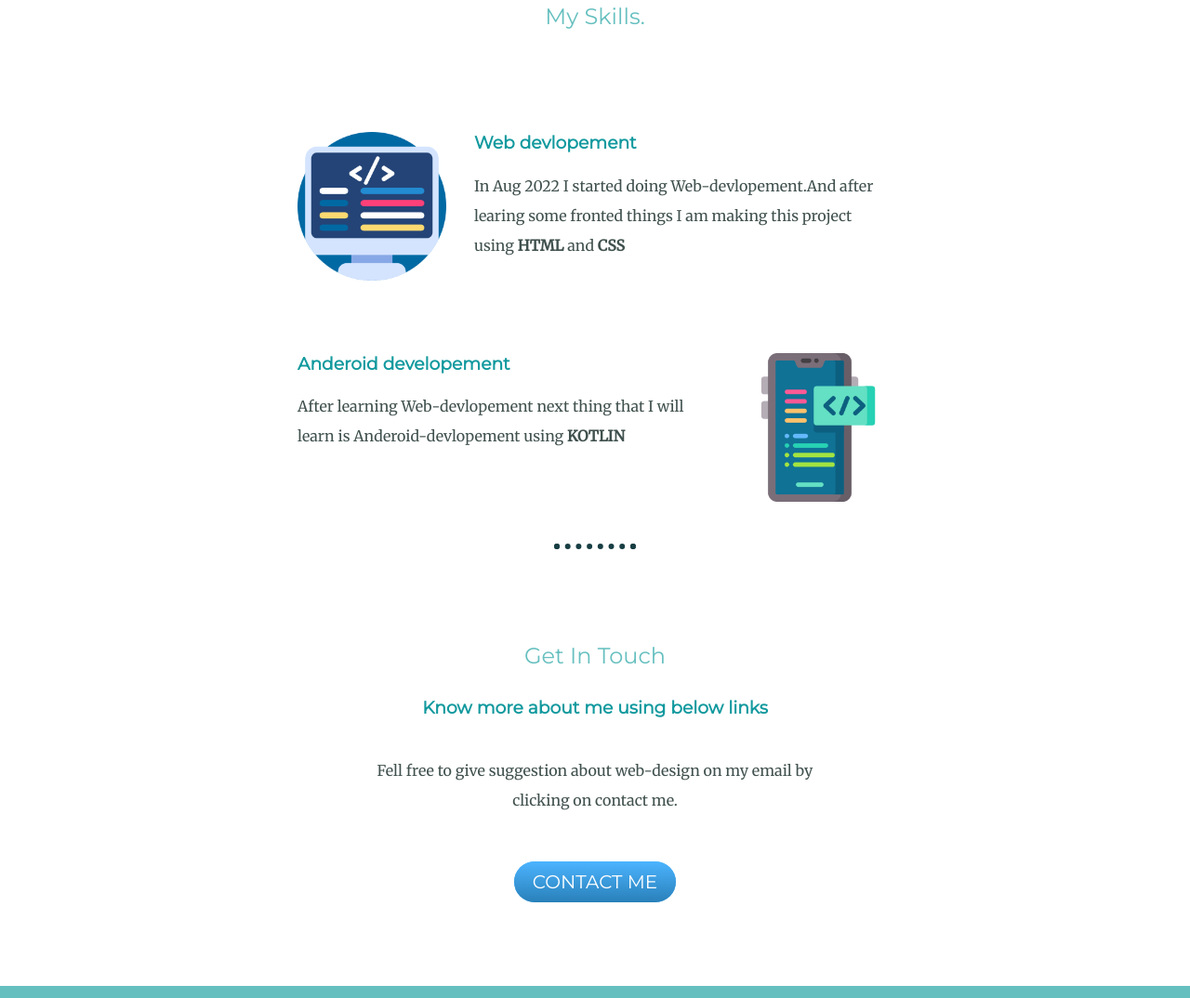
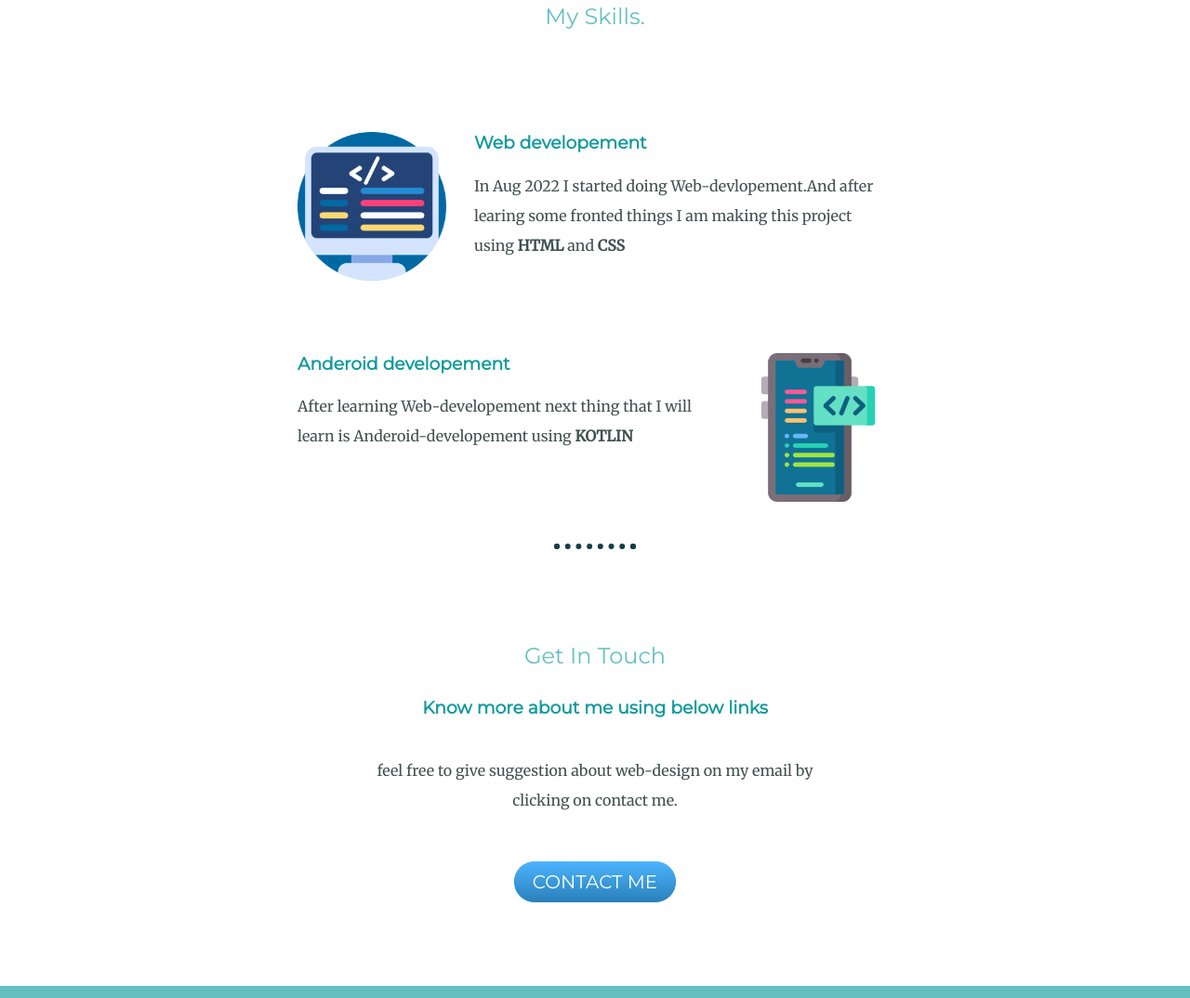
Before and after one commit to ritesh1191/personal-site, a plain HTML site: page index.html in a window 1280 px wide. Shown: the part 1448-2522 px from the top of the page at 93% size. Drawn offline with Linux system fonts and the light colour scheme.

Commit message:
some update

```diff
--- a/index.html
+++ b/index.html
@@ -28,20 +28,20 @@
          <h2>My Skills.</h2>
          <div class="skill-row">
            <img class="web-img" src="images/web.png" alt="skills">
-           <h3>Web devlopement</h3>
+           <h3>Web developement</h3>
            <p>In Aug 2022 I started doing Web-devlopement.And after learing some fronted things I am making this project using <b>HTML</b> and <b>CSS</b></p>
          </div>
          <div class="skill-row">
            <img class="app-img" src="images/app.png" alt="App devlopement">
            <h3>Anderoid developement</h3>
-           <p>After learning Web-devlopement next thing that I will learn is Anderoid-devlopement using <b>KOTLIN</b></p>
+           <p>After learning Web-developement next thing that I will learn is Anderoid-developement using <b>KOTLIN</b></p>
          </div>
        </div>
        <hr>
        <div class="contact-me">
          <h2>Get In Touch</h2>
          <h3>Know more about me using below links</h3>
-         <p class="contact-msg">Fell free to give suggestion about web-design on my email by clicking on contact me. </p>
+         <p class="contact-msg">feel free to give suggestion about web-design on my email by clicking on contact me. </p>
          <a class="btn" href="mailto:riteshthakare1191@gmail.com">CONTACT ME</a>
        </div>
      </div>
```
